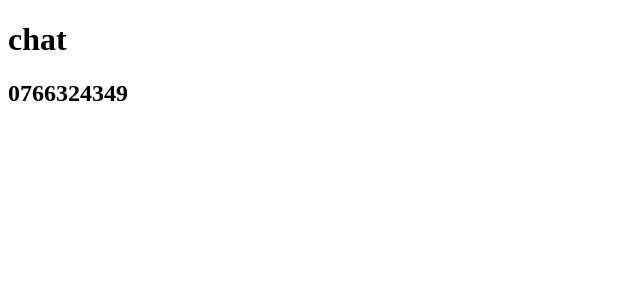
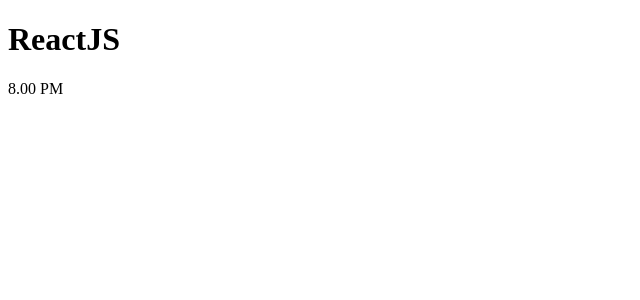
Before and after one commit to dilumharshana/ReactApps, a React (Create React App) app: page / in a window 1280 px wide. Shown: the top 300 px of the page, without its empty margins (0-640 px from the left). Built offline with nearby package versions, Linux system fonts and the light colour scheme.

Commit message:
anymore we need not to use inheritance we can use compositions insted of it

```diff
--- a/src/App.js
+++ b/src/App.js
@@ -1,14 +1,12 @@
 import React from 'react';
 import "./App.css";
-import Chat from './test2'
-import Contact from './test'
-import WelcomeNote from './input'
+import WelcomeNote from './test'
 
 class App extends React.Component {
 
   render() {
     return (
-      <WelcomeNote left={<Chat/>}  right={<Contact/>}/>
+      <WelcomeNote title="ReactJS"  time="8.00 PM"/>
     )
     ;
   }
--- a/src/index.js
+++ b/src/index.js
@@ -8,9 +8,7 @@
 
 
 ReactDOM.render(
-  <App>
-
-  </App>,
+  <App/>,
   document.getElementById("root")
 );
 
--- a/src/input.jsx
+++ b/src/input.jsx
@@ -1,19 +1,14 @@
 import React from "react";
 // import boil from './test';
 
-let WelcomeNote = (props)=>{
-
-return(
-  <div>
-    <div>
-      {props.left}
-    </div>
-    <div>
-      {props.right}
-    </div>
-  </div>
-)
-
+class Dialog extends React.Component {
+  constructor(props) {
+    super(props);
+    this.state = {  }
+  }
+  render() {
+    return ( this.props.children ) ;
+  }
 }
 
-export default WelcomeNote;
+export default Dialog;
--- a/src/test.js
+++ b/src/test.js
@@ -1,12 +1,21 @@
-import React from 'react';
-import WelcomeNote from './input.jsx'
+import React from "react";
+import Dialog from "./input.jsx";
 
-let Contact = (props)=>{
+class WelcomeNote extends React.Component {
+  constructor(props) {
+    super(props);
+  }
 
-    return(
-      <h2>0766324349</h2>
-    )
+  render() {
+    return (
+      <Dialog>
+        <div>
+          <h1>{this.props.title}</h1>
+          <p>{this.props.time}</p>
+        </div>
+      </Dialog>
+    );
+  }
+}
 
-};
-
-export default Contact;
+export default WelcomeNote;
```
